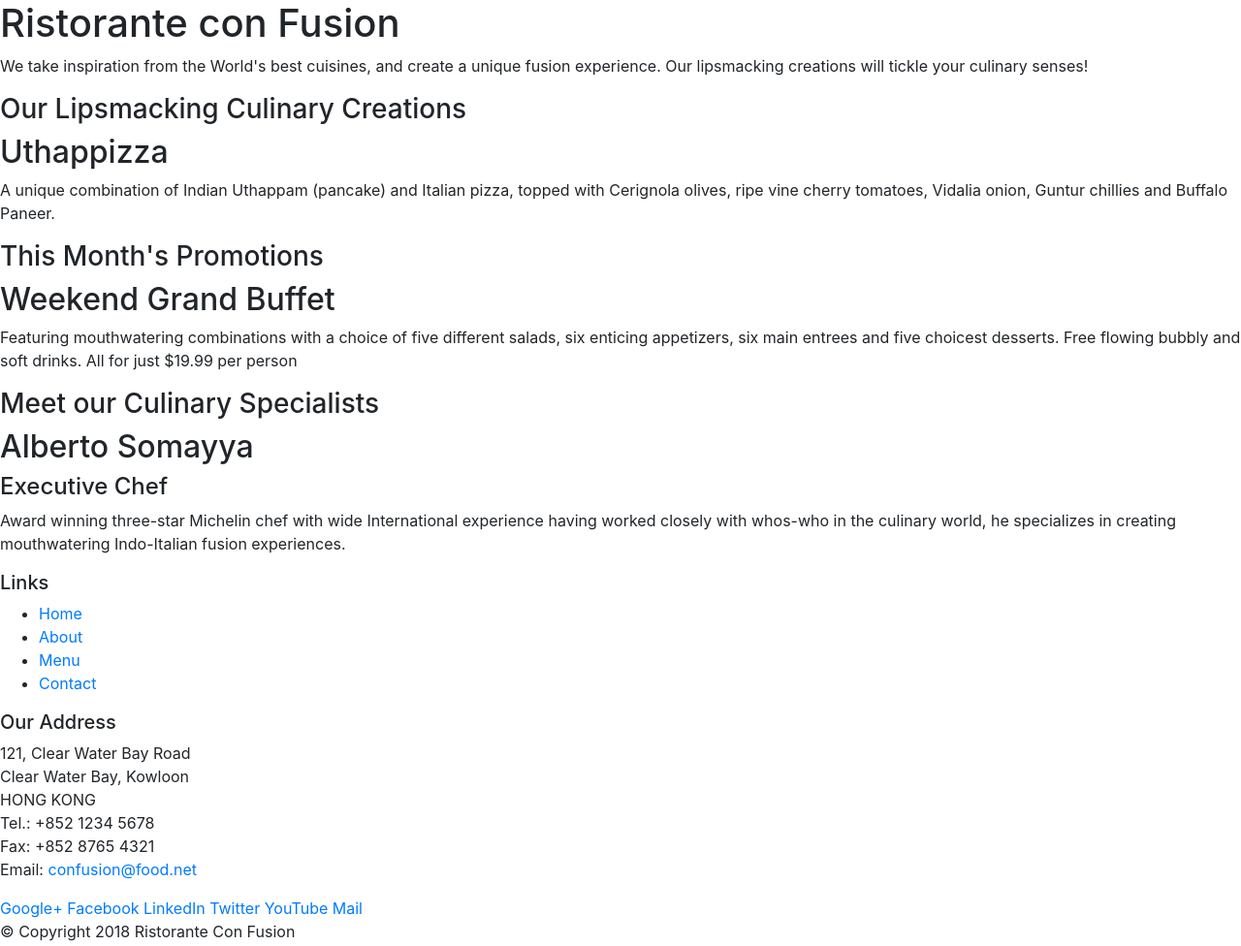
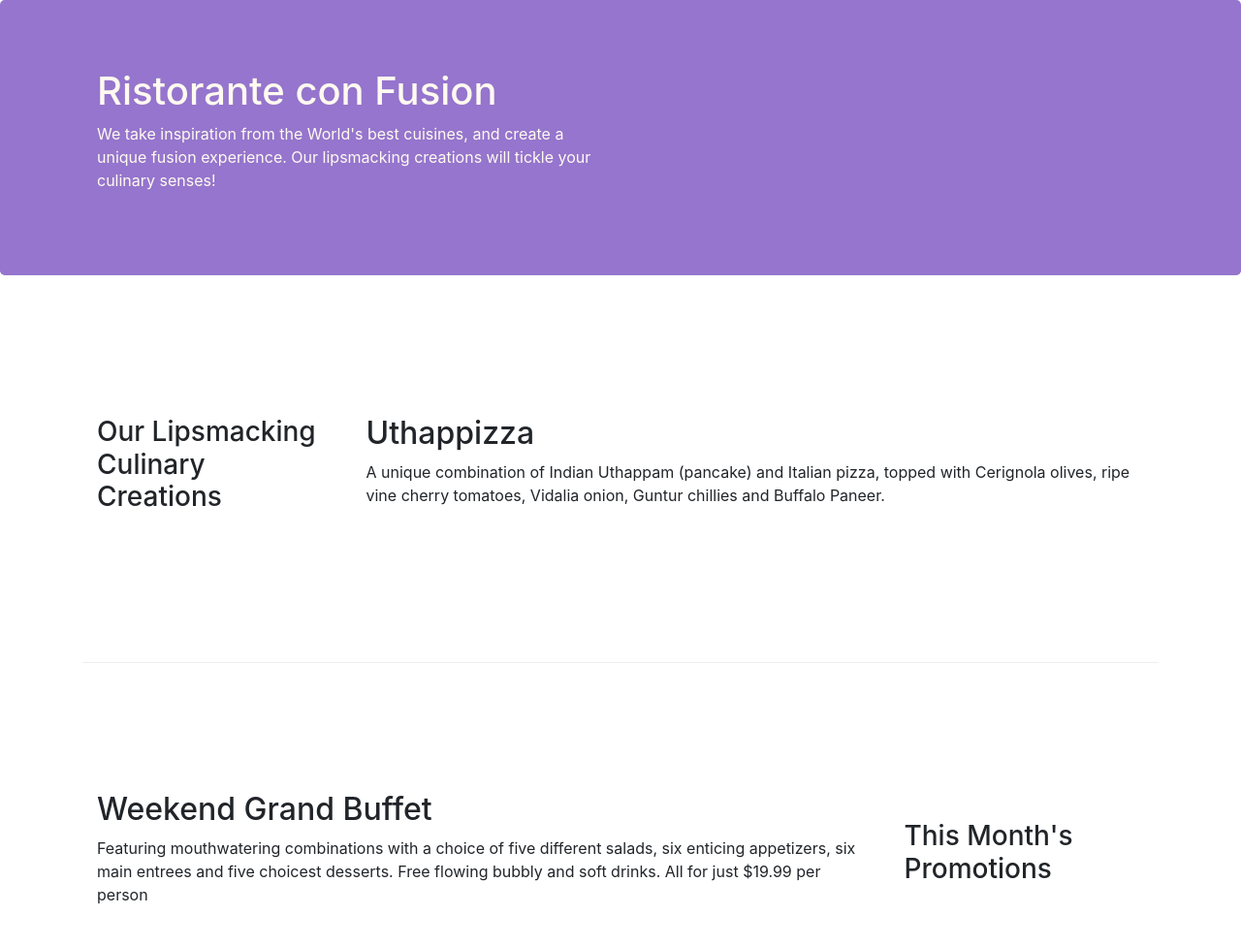
Before and after one commit to shanibafirdouse/Restaurent-website, a website: page index.html in a window 1280 px wide. Shown: the top 976 px of the page at 97% size. Drawn offline with nearby package versions, Linux system fonts and the light colour scheme.

Commit message:
aboutus page is created

```diff
--- /dev/null
+++ b/css/styles.css
@@ -0,0 +1,28 @@
+.row-header{
+    margin: 0px auto;
+    padding:0px auto;
+
+}
+.row-content{
+    margin: 0px auto;
+    padding: 50px 0px 50px 0px;
+    border-bottom: 1px ridge;
+    min-height: 400px;
+}
+.footer{
+    background: #d1c4e9;
+    margin: 0px auto;
+    padding: 20px 0px 20px 0px;
+}
+
+.jumbotron {
+    padding: 70px 30px 70px 30px;
+    margin: 0px auto;
+    background: #9575cd;
+    color: floralwhite;
+}
+.address {
+    font-size: 80%;
+    margin:0px;
+    color: #0f0f0f;
+}
--- a/index.html
+++ b/index.html
@@ -9,51 +9,52 @@
 
     <!-- Bootstrap CSS -->
     <link rel="stylesheet" href="node_modules/bootstrap/dist/css/bootstrap.min.css">
+    <link rel="stylesheet" href="css/styles.css">
     <title>Ristorante Con Fusion</title>
 </head>
 
 <body>
 
-    <header>
-        <div>
-            <div>
-                <div>
+    <header class="jumbotron">
+        <div class="container">
+            <div class="row row-header">
+                <div class="col-12 col-sm-6">
                     <h1>Ristorante con Fusion</h1>
                     <p>We take inspiration from the World's best cuisines, and create a unique fusion experience. Our lipsmacking creations will tickle your culinary senses!</p>
                 </div>
-                <div>
+                <div class="col-12 col-sm">
                 </div>
             </div>
         </div>
     </header>
 
-    <div>
-        <div>
-            <div>
+    <div class="container">
+        <div class="row row-content align-items-center">
+            <div class="col-12 col-sm-4 col-md-3">
                 <h3>Our Lipsmacking Culinary Creations</h3>
             </div>
-            <div>
+            <div class="col col-sm col-md">
                 <h2>Uthappizza</h2>
                 <p>A unique combination of Indian Uthappam (pancake) and Italian pizza, topped with Cerignola olives, ripe vine cherry tomatoes, Vidalia onion, Guntur chillies and Buffalo Paneer.</p>
             </div>
         </div>
 
 
-        <div>
-            <div>
+        <div class="row row-content align-items-center">
+            <div class="col-12 col-sm-4 order-sm-last col-md-3">
                 <h3>This Month's Promotions</h3>
             </div>
-            <div>
+            <div  class="col col-sm order-sm-first col-md">
                 <h2>Weekend Grand Buffet</h2>
                 <p>Featuring mouthwatering combinations with a choice of five different salads, six enticing appetizers, six main entrees and five choicest desserts. Free flowing bubbly and soft drinks. All for just $19.99 per person </p>
             </div>
         </div>
 
-        <div>
-            <div>
+        <div class="row row-content align-items-center">
+            <div class="col-12 col-sm-4  order-sm-last col-md-3">
                 <h3>Meet our Culinary Specialists</h3>
             </div>
-            <div>
+            <div  class="col col-sm  order-sm-first col-md">
                 <h2>Alberto Somayya</h2>
                 <h4>Executive Chef</h4>
                 <p>Award winning three-star Michelin chef with wide International experience having worked closely with whos-who in the culinary world, he specializes in creating mouthwatering Indo-Italian fusion experiences. </p>
@@ -61,19 +62,19 @@
         </div>
     </div>
 
-    <footer>
-        <div>
-            <div>
-                <div>
+    <footer class="footer">
+        <div class="container">
+            <div class="row">
+                <div class="col-4 offset-1 col-sm-2">
                     <h5>Links</h5>
-                    <ul>
+                    <ul class="list-unstyled">
                         <li><a href="#">Home</a></li>
-                        <li><a href="#">About</a></li>
+                        <li><a href="/aboutus.html">About</a></li>
                         <li><a href="#">Menu</a></li>
                         <li><a href="#">Contact</a></li>
                     </ul>
                 </div>
-                <div>
+                <div class="col-7 col-sm-5">
                     <h5>Our Address</h5>
                     <address>
 		              121, Clear Water Bay Road<br>
@@ -84,8 +85,8 @@
 		              Email: <a href="mailto:confusion@food.net">confusion@food.net</a>
 		           </address>
                 </div>
-                <div>
-                    <div>
+                <div class="col-12 col-sm-4 align-self-center">
+                    <div class="text-center">
                         <a href="http://google.com/+">Google+</a>
                         <a href="http://www.facebook.com/profile.php?id=">Facebook</a>
                         <a href="http://www.linkedin.com/in/">LinkedIn</a>
@@ -95,8 +96,8 @@
                     </div>
                 </div>
            </div>
-           <div>
-                <div>
+           <div class="row justify-content-center">
+                <div class="col-auto">
                     <p>© Copyright 2018 Ristorante Con Fusion</p>
                 </div>
            </div>
```
Also changed, not shown: aboutus.html (added, +114 -0 lines).
